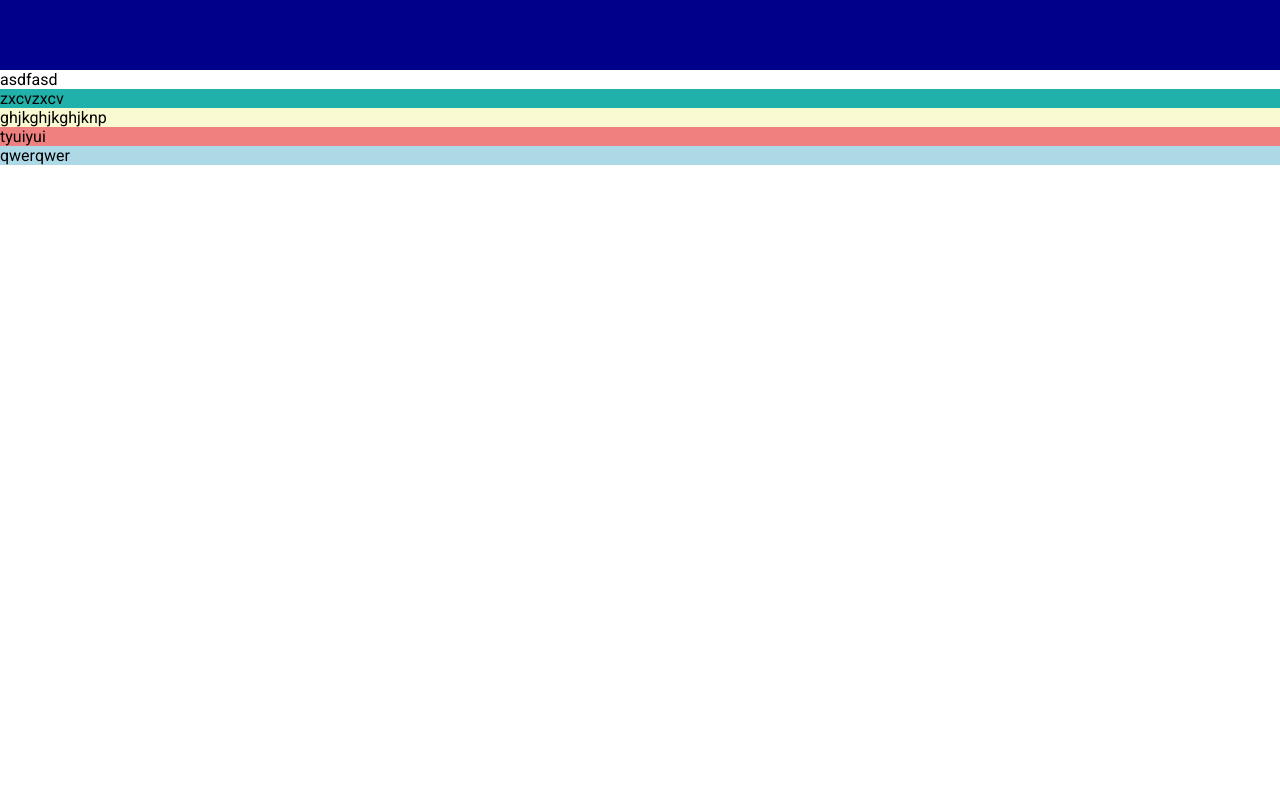
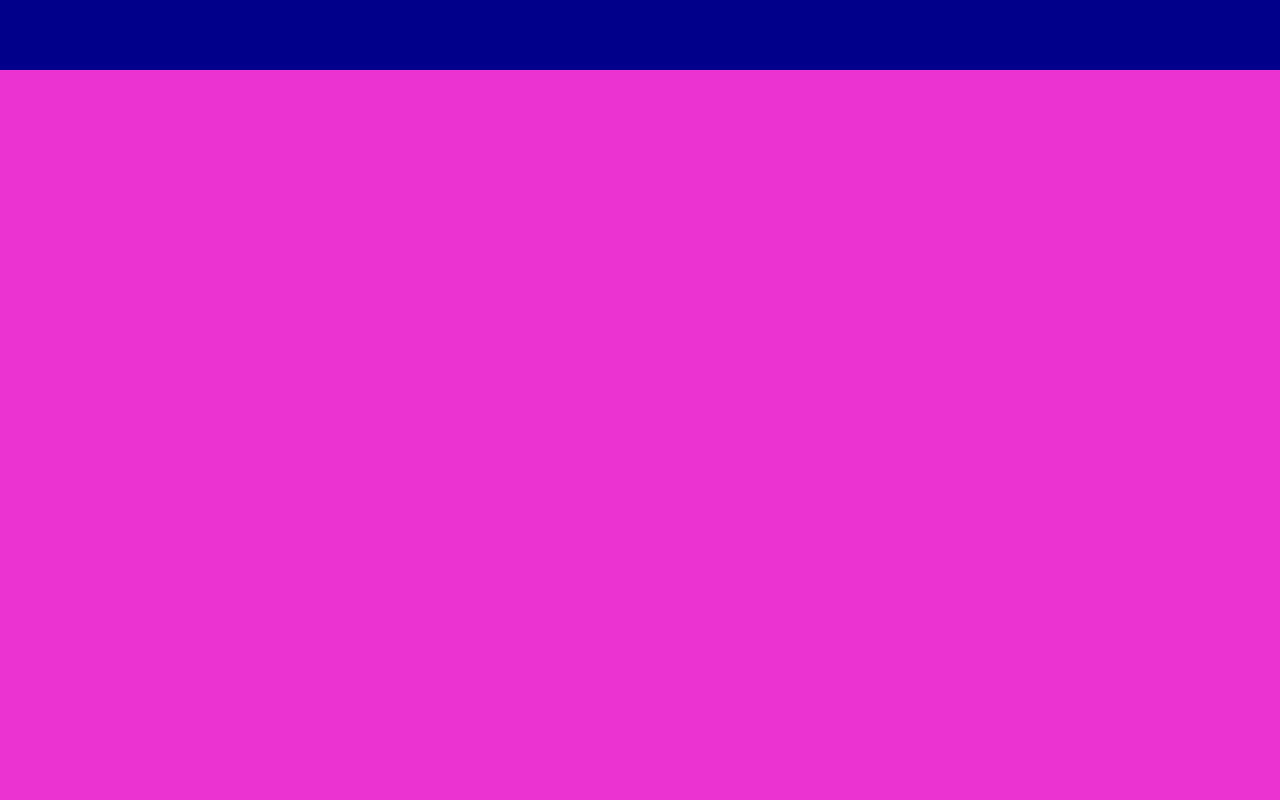
Before and after one commit to BiggRonn/rwhPorty, a React (Create React App) app: page / in a window 1280 px wide. Shown: the top 800 px of the page. Built offline with nearby package versions, Linux system fonts and the light colour scheme.

Commit message:
added view height for sections, positioned

```diff
--- a/src/App.jsx
+++ b/src/App.jsx
@@ -4,12 +4,13 @@
 import Works from "./components/works/Works"
 import Testimonials from "./components/testimonials/Testimonials"
 import Contact from "./components/contact/Contact"
-
+import "./App.scss"
 
 function App() {
   return (
-    <div className="App">
+    <div className="app">
       <Topbar/>
+
         <div className="sections">
           <Intro/>
           <Portfolio/>
--- /dev/null
+++ b/src/App.scss
@@ -0,0 +1,18 @@
+.app{
+        height: 100vh;
+
+        .sections{
+            width: 100%;
+            // the container will always be 100% of the view height, minus 70px for the header. We then position the sections 70px from the top.
+            height: calc(100vh - 70px);
+            background-color: rgb(235, 51, 210);
+            position: relative;
+            top: 70px;
+
+            > *{
+                width: 100vw;
+                height: calc(100vh - 70px);
+
+            }
+        }
+}
--- a/src/components/contact/Contact.jsx
+++ b/src/components/contact/Contact.jsx
@@ -3,7 +3,7 @@
 export default function Contact() {
     return (
         <div className = "contact">
-            qwerqwer
+
         </div>
     )
 }
--- a/src/components/intro/Intro.jsx
+++ b/src/components/intro/Intro.jsx
@@ -3,7 +3,7 @@
 export default function intro() {
     return (
         <div className="intro">
-            asdfasd
+
         </div>
     )
 }
--- a/src/components/intro/intro.scss
+++ b/src/components/intro/intro.scss
@@ -1,3 +1,4 @@
 .intro{
+
     background-color: mediumaquamarine;
 }
--- a/src/components/portfolio/Portfolio.jsx
+++ b/src/components/portfolio/Portfolio.jsx
@@ -3,7 +3,7 @@
 export default function Portfolio() {
     return (
         <div className="portfolio">
-            zxcvzxcv
+
         </div>
     )
 }
--- a/src/components/testimonials/Testimonials.jsx
+++ b/src/components/testimonials/Testimonials.jsx
@@ -3,7 +3,7 @@
 export default function Testimonials() {
     return (
         <div className ="testimonials">
-            tyuiyui
+
         </div>
     )
 }
--- a/src/components/topbar/topbar.scss
+++ b/src/components/topbar/topbar.scss
@@ -3,5 +3,9 @@
     width: 100%;
     height: 70px;
     background-color: darkblue;
+    position: fixed;
+    top: 0;
+    // set the z-index higher than other pages so topbar is always visible
+    z-index: 2;
 
 }
--- a/src/components/works/Works.jsx
+++ b/src/components/works/Works.jsx
@@ -3,7 +3,7 @@
 export default function Works() {
     return (
         <div className="works">
-            ghjkghjkghjknp
+
         </div>
     )
 }
```
